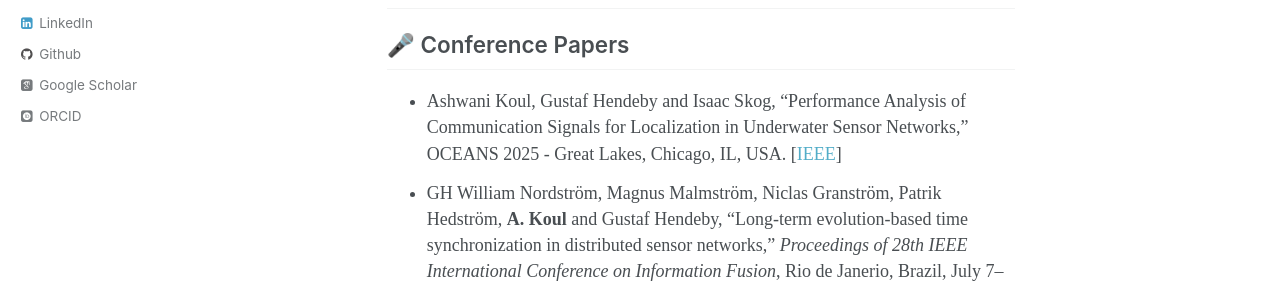
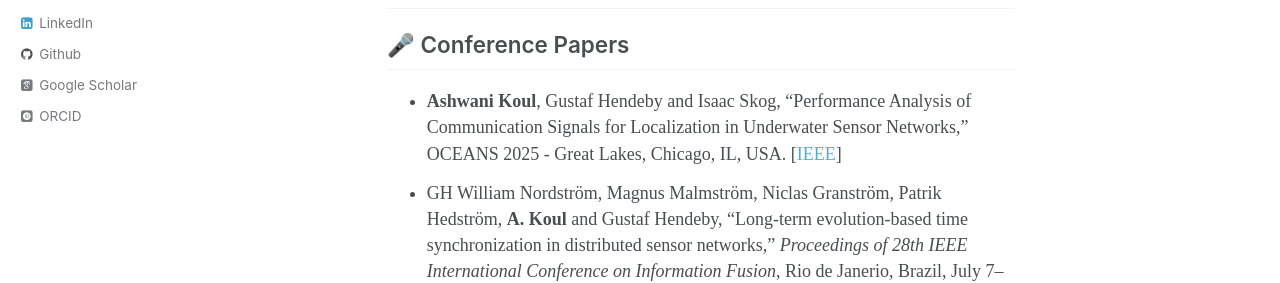
Before and after one commit to ASHKoul/ASHKoul.github.io, a Jekyll site: the page built from _pages/publications.md, in a window 1280 px wide and 900 px high. Shown: the part 366-649 px from the top of the window. Built offline with Jekyll 4.4.1, drawn with Linux system fonts in a browser that asks for light colours; some web fonts are replaced.

```diff
--- a/_pages/publications.md
+++ b/_pages/publications.md
@@ -17,7 +17,7 @@ author_profile: true
 
 ## 🎤 Conference Papers
 
-- Ashwani Koul, Gustaf Hendeby and Isaac Skog, "Performance Analysis of Communication Signals for Localization in Underwater Sensor Networks," OCEANS 2025 - Great Lakes, Chicago, IL, USA. [[IEEE](https://ieeexplore.ieee.org/document/11245005)]
+- **Ashwani Koul**, Gustaf Hendeby and Isaac Skog, "Performance Analysis of Communication Signals for Localization in Underwater Sensor Networks," OCEANS 2025 - Great Lakes, Chicago, IL, USA. [[IEEE](https://ieeexplore.ieee.org/document/11245005)]
 - GH William Nordström, Magnus Malmström, Niclas Granström, Patrik Hedström, **A. Koul** and Gustaf Hendeby, "Long-term evolution-based time synchronization in distributed sensor networks," *Proceedings of 28th IEEE International Conference on Information Fusion*, Rio de Janerio, Brazil, July 7–11, 2025. [[IEEE](https://ieeexplore.ieee.org/document/11124126)]
 
 - G. V. Anand, **A. Koul**, S. Gurugopinath and P. V. Nagesha, "Residual Data Vector Method of Underwater Acoustic Source Localization by a Three-Dimensional Array," *OCEANS 2022 - Chennai*, Chennai, India. [[IEEE](https://ieeexplore.ieee.org/document/9775269)].
```
